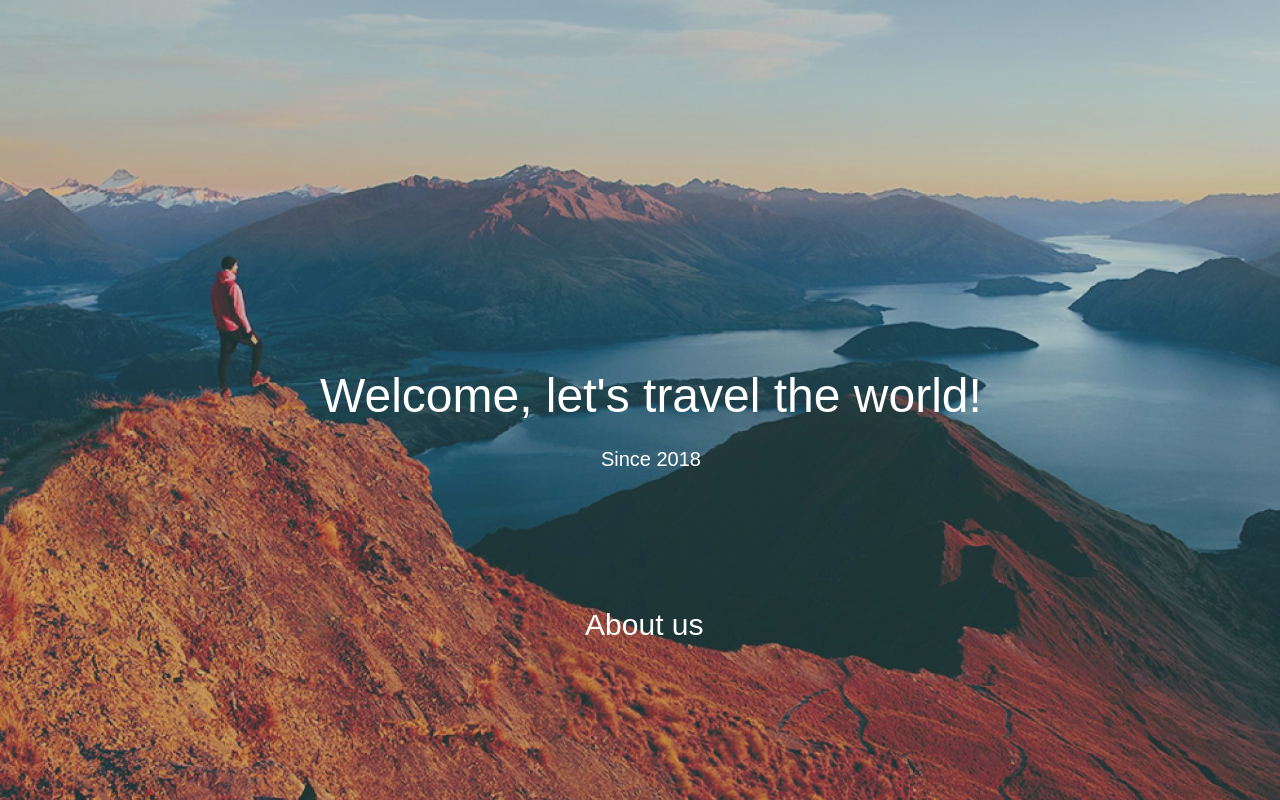
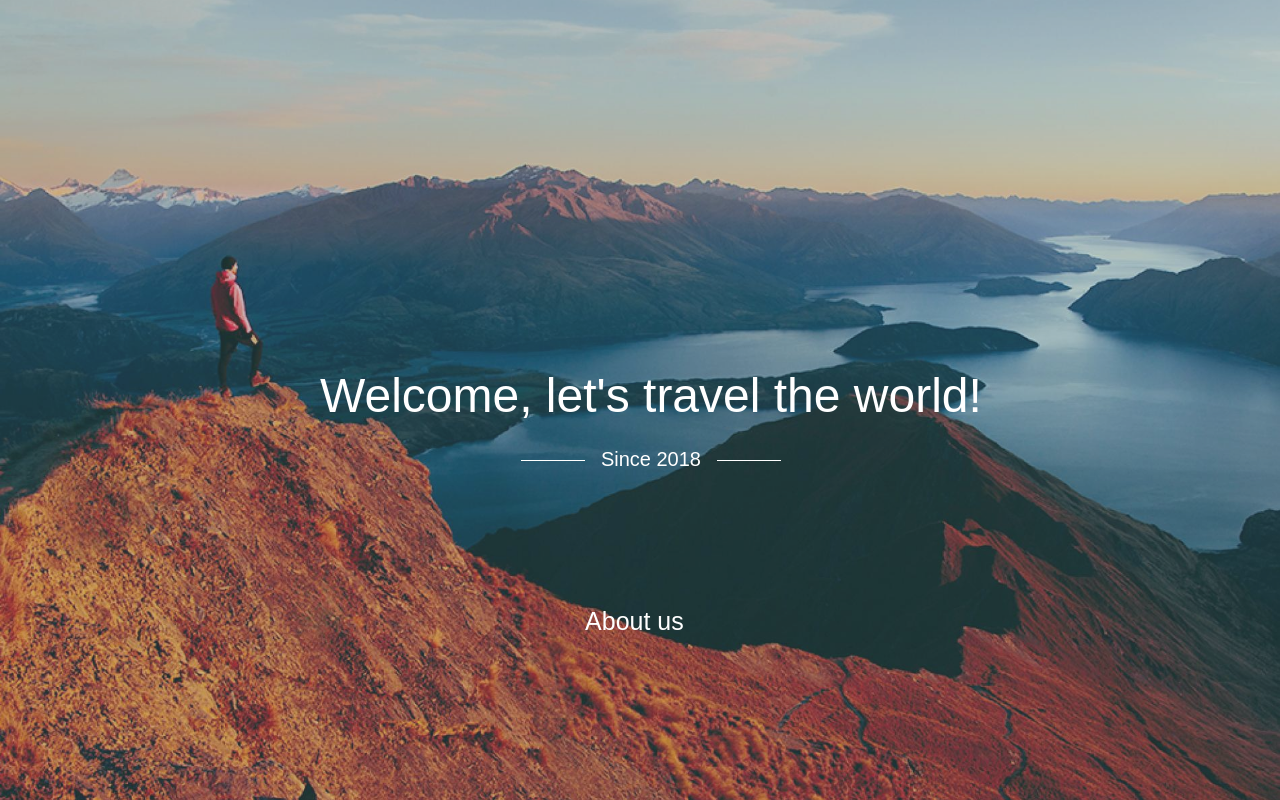
Before and after one commit to Naglis123/My-first-website-group-project-, a PHP site: page / in a window 1280 px wide. Run offline with PHP 8.4, Linux system fonts and the light colour scheme.

Commit message:
pirmas psl2

```diff
--- a/index.php
+++ b/index.php
@@ -10,8 +10,9 @@
 </head>
 <body>
 
+ <?php //include "virsutineJuosta.php"; ?>
 
-	<div class="visasPsl" >
+	<div class="visasPsl">
 		<div class="virsus">
 			<div class="shade"></div>
 
@@ -19,7 +20,7 @@
 			<div class="title">
 				<h1>Welcome, let's travel the world!</h1>
 				<h5><span class="h-linija"></span>Since 2018<span class="h-linija"></span></h5>
-				<h4 class="about">About us</h3>
+				<h4 class="about">About us</h4>
 			</div>
 
 		</div>
--- a/styles/style.css
+++ b/styles/style.css
@@ -69,8 +69,18 @@ h5 {
 h4 {
 	text-align: center;
 	color: white;
-	font-size: 30px;
+	font-size: 25px;
 	position: absolute;
 	padding-top: 105px;
     padding-left: 27%;
 }
+
+.h-linija {
+	display: inline-block;
+    width: 64px;
+    bottom: 5px;
+    margin-left: 16px;
+    margin-right: 16px;
+    position: relative;
+    border-bottom: solid 1px white;
+}
```
